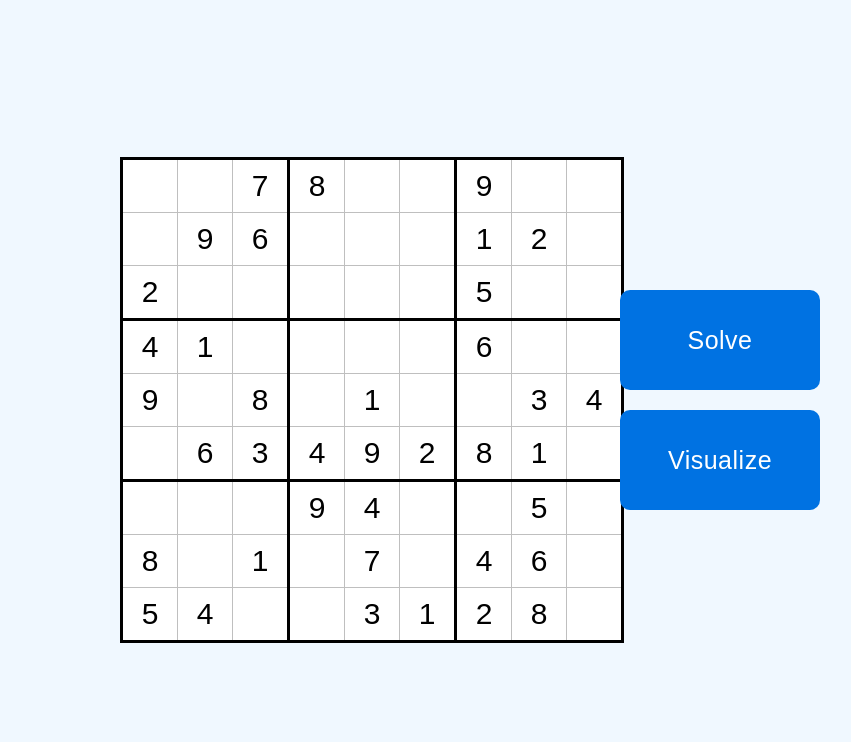
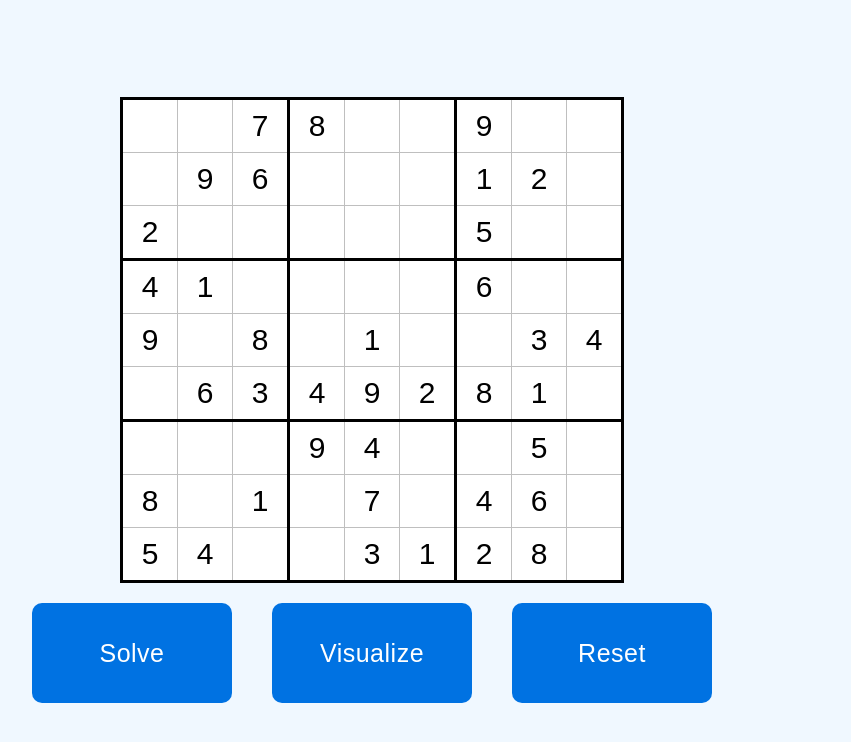
Before and after one commit to Darren-Tham/Sudoku-Solver, a React (Create React App) app: page / in a window 1280 px wide. Shown: the top 742 px of the page, without its empty margins (268-1119 px from the left). Built offline with nearby package versions, Linux system fonts and the light colour scheme.

Commit message:
Added Reset Button

```diff
--- a/src/App.css
+++ b/src/App.css
@@ -17,8 +17,6 @@ body {
 }
 
 .container {
-  display: flex;
-  justify-content: center;
   align-items: center;
 }
 
@@ -34,13 +32,6 @@ input {
   outline: none;
 }
 
-.buttons {
-  position: absolute;
-  justify-content: space-between;
-  align-items: center;
-  right: 15%;
-}
-
 button {
   width: 200px;
   height: 100px;
@@ -49,7 +40,7 @@ button {
   border: none;
   color: white;
   background-color: #0072e2;
-  margin: 10px 0;
+  margin: 20px 20px 0 20px;
   border-radius: 10px;
   cursor: pointer;
   letter-spacing: 0.5px;
--- a/src/App.tsx
+++ b/src/App.tsx
@@ -85,7 +85,7 @@ interface UniqueValues {
 
 const App: React.FC = () => {
 
-  // const [values, setValues] = useState<string[][][][]>(create4DArr<string>(''))
+  // const [values, setValues] = useState<string[][][][]>(create4DArr(''))
   const [values, setValues] = useState<string[][][][]>(testBoard)
   const [colors, setColors] = useState<string[][][][]>(create4DArr(WHITE))
   const [areSelected, setAreSelected] = useState<boolean[][][][]>(create4DArr(false))
@@ -325,10 +325,18 @@ const App: React.FC = () => {
       .map((boardRow, i) => boardRow
       .map((boardCol, j) => boardCol
       .map((sectionRow, k) => sectionRow
-      .map((_, l) => values[i][j][k][l] === '' ? TEXT_BLUE : BLACK)))))
+      .map((textColor, l) => values[i][j][k][l] === '' ? TEXT_BLUE : textColor)))))
     if (!await solveSudokuVisualizer(deepCopy4DArr(values))) {
       alert('This Sudoku board is not solvable!')
     }
+  }
+
+  function handleResetClick() {
+    setValues(create4DArr(''))
+    setColors(create4DArr(WHITE))
+    setAreSelected(create4DArr(false))
+    setTextColors(create4DArr(BLACK))
+    setLastIndices(undefined)
   }
 
   function setInputRefs() {
@@ -501,7 +509,7 @@ const App: React.FC = () => {
       .map((boardRow, i) => boardRow
       .map((boardCol, j) => boardCol
       .map((sectionRow, k) => sectionRow
-      .map((_, l) => values[i][j][k][l] === board[i][j][k][l] ? BLACK : TEXT_BLUE)))))
+      .map((textColor, l) => values[i][j][k][l] === board[i][j][k][l] && textColor !== TEXT_BLUE ? BLACK : TEXT_BLUE)))))
   }
 
   function renderSectionRows (boardRow: number, boardCol: number) {
@@ -611,10 +619,13 @@ const App: React.FC = () => {
 
   return (
     <div className='container flex-column'>
-      {renderBoardRows()}
-      <div className='buttons flex-column'>
+      <div className='flex-column'>
+        {renderBoardRows()}
+      </div>
+      <div className='buttons'>
         <button onClick={handleSolveClick}>Solve</button>
         <button onClick={handleVisualizeClick}>Visualize</button>
+        <button onClick={handleResetClick}>Reset</button>
       </div>
     </div>
   )
```
